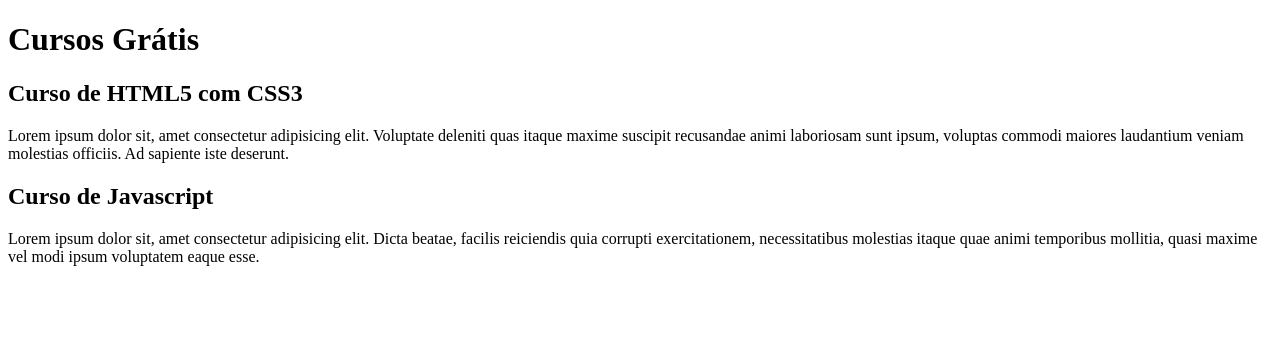
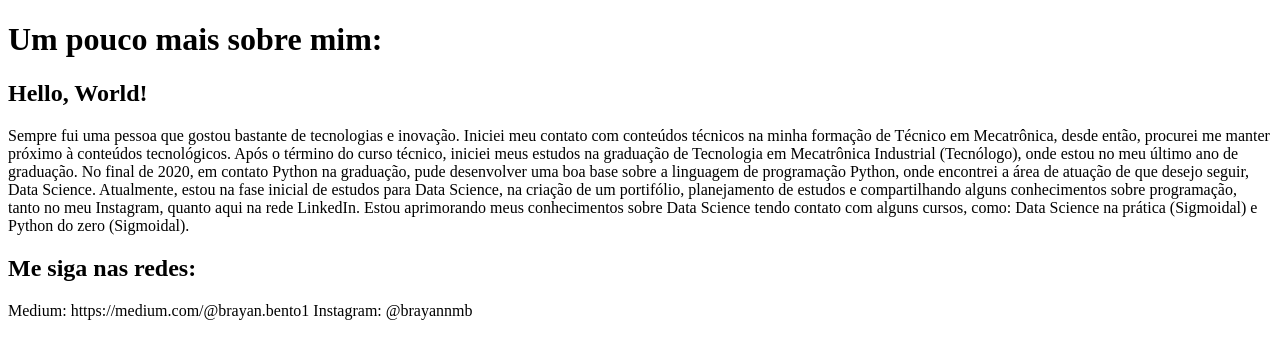
Before and after one commit to brayannmb/projeto-site, a plain HTML site: page index.html in a window 1280 px wide. Drawn offline with Linux system fonts and the light colour scheme.

Commit message:
adcionando meu perfil

```diff
--- a/index.html
+++ b/index.html
@@ -3,20 +3,26 @@
 <head>
     <meta charset="UTF-8">
     <meta name="viewport" content="width=device-width, initial-scale=1.0">
-    <title>Site CursoeVideo </title>
+    <title>Hello, World!</title>
+    <link rel="stylesheet" href="estilos/style.css">
 </head>
 <body>
     <main>
         <header>
-            <h1>Cursos Grátis</h1>
+            <h1>Um pouco mais sobre mim:</h1>
         </header>
         <article>
-            <h2>Curso de HTML5 com CSS3</h2>
-            <p>Lorem ipsum dolor sit, amet consectetur adipisicing elit. Voluptate deleniti quas itaque maxime suscipit recusandae animi laboriosam sunt ipsum, voluptas commodi maiores laudantium veniam molestias officiis. Ad sapiente iste deserunt.</p>
+            <h2> Hello, World! </h2>
+            <p>Sempre fui uma pessoa que gostou bastante de tecnologias e inovação. Iniciei meu contato com conteúdos técnicos na minha formação de Técnico em Mecatrônica, desde então, procurei me manter próximo à conteúdos tecnológicos.
+                Após o término do curso técnico, iniciei meus estudos na graduação de Tecnologia em Mecatrônica Industrial (Tecnólogo), onde estou no meu último ano de graduação.
+                No final de 2020, em contato Python na graduação, pude desenvolver uma boa base sobre a linguagem de programação Python, onde encontrei a área de atuação de que desejo seguir, Data Science.
+                Atualmente, estou na fase inicial de estudos para Data Science, na criação de um portifólio, planejamento de estudos e compartilhando alguns conhecimentos sobre programação, tanto no meu Instagram, quanto aqui na rede LinkedIn.
+                Estou aprimorando meus conhecimentos sobre Data Science tendo contato com alguns cursos, como: Data Science na prática (Sigmoidal) e Python do zero (Sigmoidal).</p>
         </article>
         <article>
-            <h2>Curso de Javascript</h2>
-            <p>Lorem ipsum dolor sit, amet consectetur adipisicing elit. Dicta beatae, facilis reiciendis quia corrupti exercitationem, necessitatibus molestias itaque quae animi temporibus mollitia, quasi maxime vel modi ipsum voluptatem eaque esse.</p>
+            <h2>Me siga nas redes: </h2>
+            <p>Medium: https://medium.com/@brayan.bento1
+            Instagram: @brayannmb </p>
         </article>
     </main>
 </body>
```
